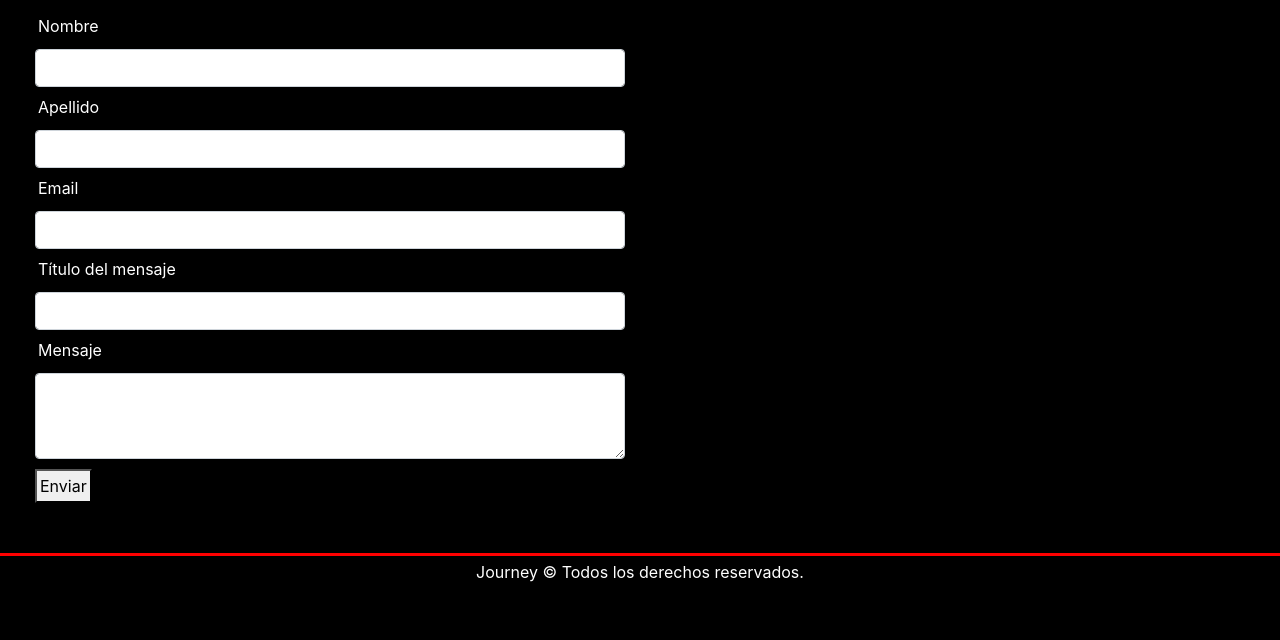
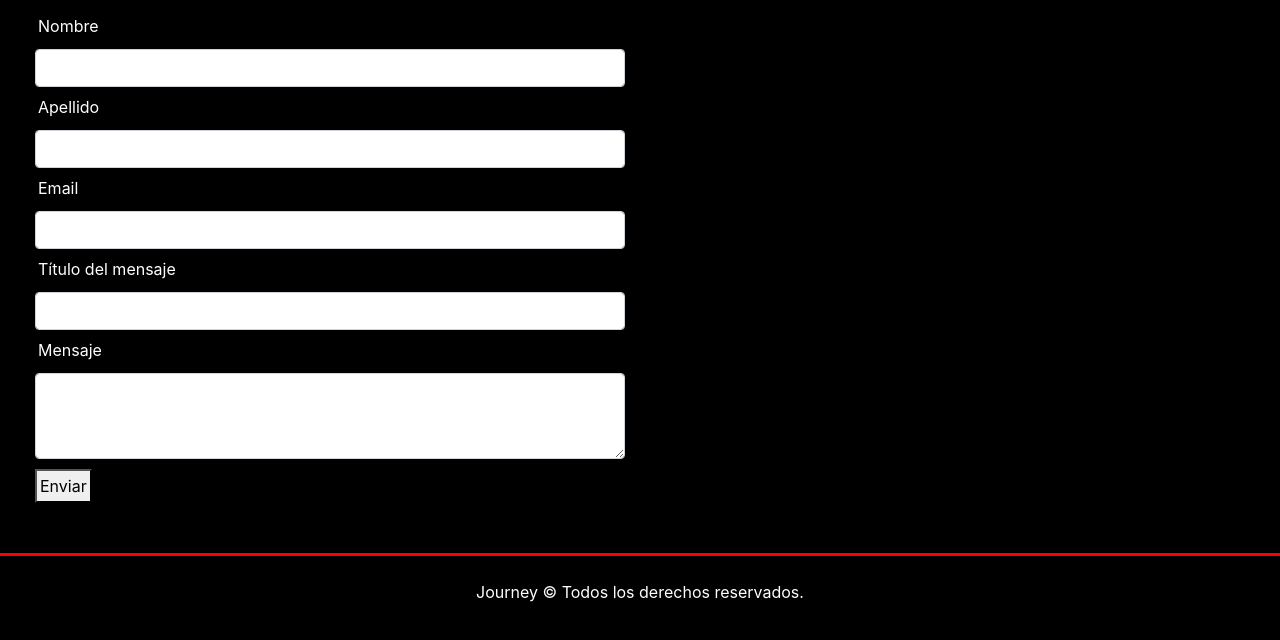
Before and after one commit to MartinSegarra/journey, a website: page pages/contacto.html in a window 1280 px wide. Shown: the part 176-816 px from the top of the page. Drawn offline with nearby package versions, Linux system fonts and the light colour scheme.

Commit message:
Sticky footer original

```diff
--- a/pages/contacto.html
+++ b/pages/contacto.html
@@ -17,7 +17,7 @@
         <script src="https://code.jquery.com/jquery-3.5.1.slim.min.js" integrity="sha384-DfXdz2htPH0lsSSs5nCTpuj/zy4C+OGpamoFVy38MVBnE+IbbVYUew+OrCXaRkfj" crossorigin="anonymous"></script>
     </head>
 
-    <body class="d-flex flex-column">
+    <body>
 
         <!-- Menú Principal -->
 
@@ -109,12 +109,10 @@
 
         </main>
 
-          <footer id="sticky-footer">
-          <div class="container-fluid footerConfig">
-              <p class="text-center textoFooter__white">Journey &copy; Todos los derechos reservados.</p>
+        <footer id="sticky-footer" class="py-4 footerConfig">
+          <p class="text-center textoFooter__white">Journey &copy; Todos los derechos reservados.</p>
           </div>
-      </footer>
-
+        </footer>
 
 
 
```
Also changed, not shown: index.html (+4 -6 lines), pages/discografia.html (+4 -6 lines), pages/escuchalos.html (+4 -6 lines), pages/integrantes.html (+4 -5 lines).
